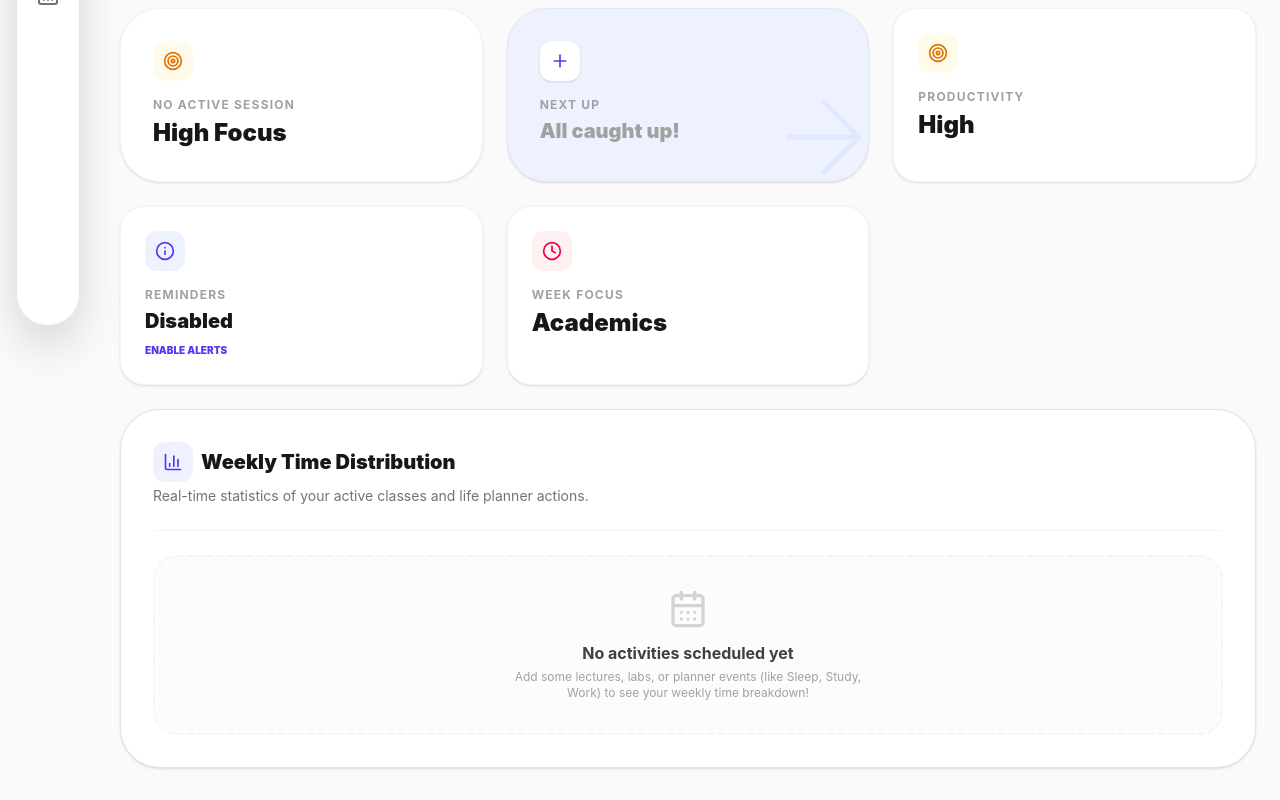
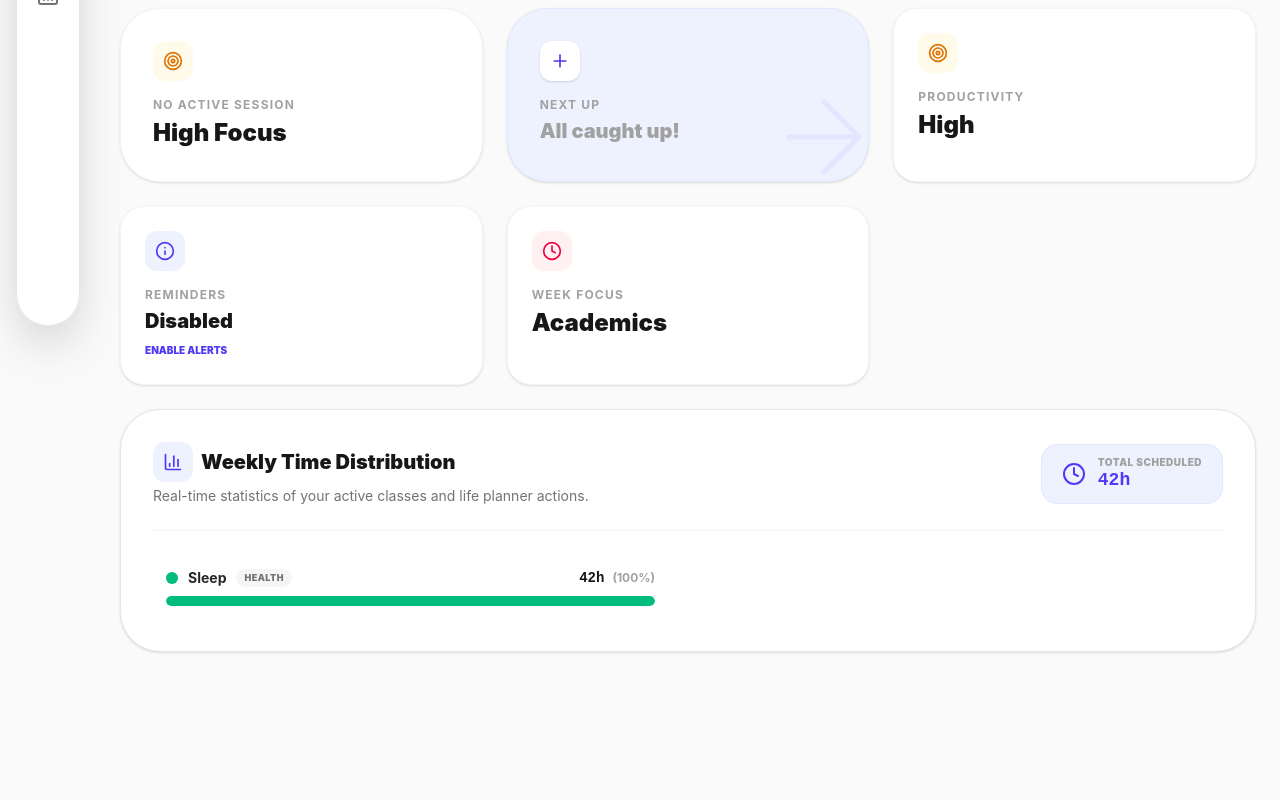
Before and after one commit to Blaise101/COURSE-TIMETABLE, a React (Vite) app: page / in a window 1280 px wide. Shown: the part 458-1258 px from the top of the page. After the commit the page ends 1142 px from the top, so only its background shows below. Built offline with nearby package versions, Linux system fonts and the light colour scheme.

Commit message:
Add sleep hours

```diff
--- a/src/App.tsx
+++ b/src/App.tsx
@@ -321,6 +321,19 @@ export default function App() {
         stats[key].count += 1;
       }
     });
+
+    // Automatically add 6 hours of sleep per day for midnight to 6 AM (which is not in the scheduler)
+    const autoSleepMinutes = 6 * 60 * 7; // 42 hours total
+    const sleepKey = "Sleep";
+    if (!stats[sleepKey]) {
+      stats[sleepKey] = {
+        durationMinutes: 0,
+        color: "bg-emerald-500",
+        count: 7,
+        type: "Health",
+      };
+    }
+    stats[sleepKey].durationMinutes += autoSleepMinutes;
 
     return Object.entries(stats)
       .map(([name, data]) => {
```
